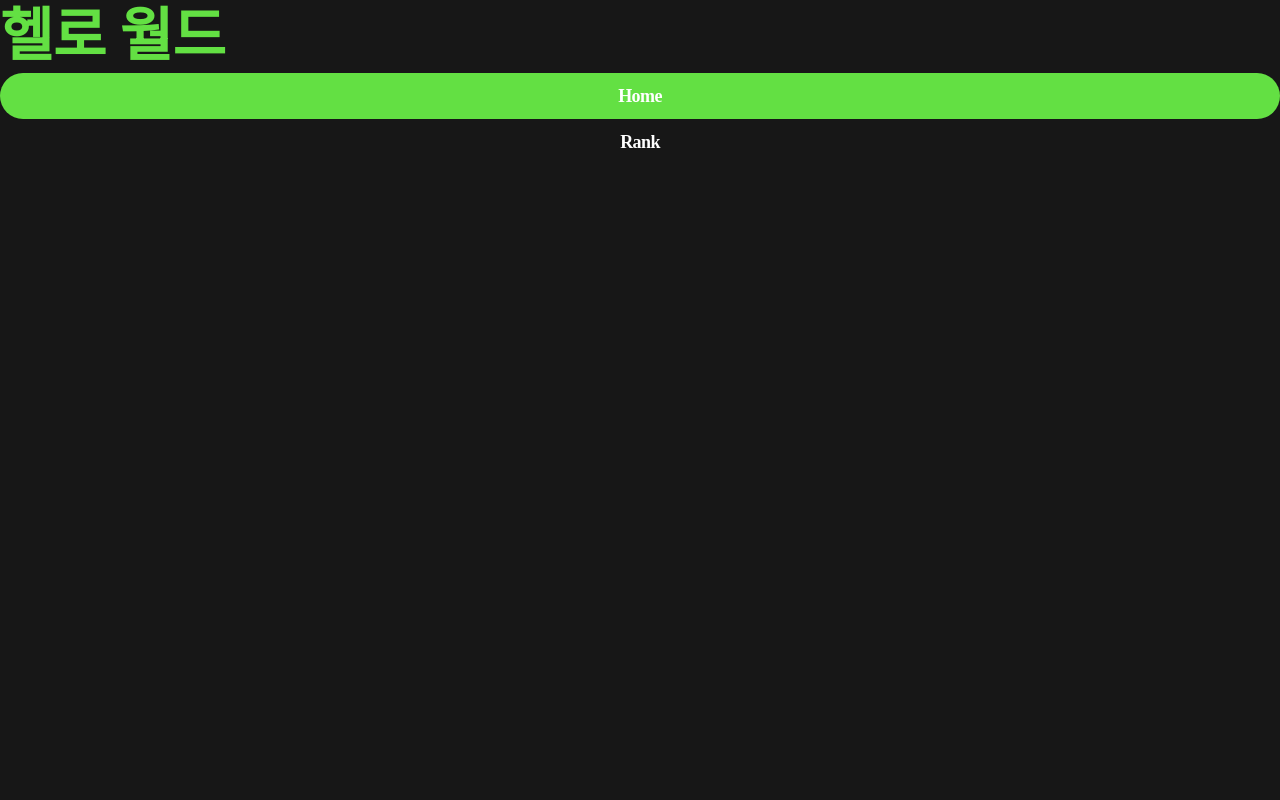
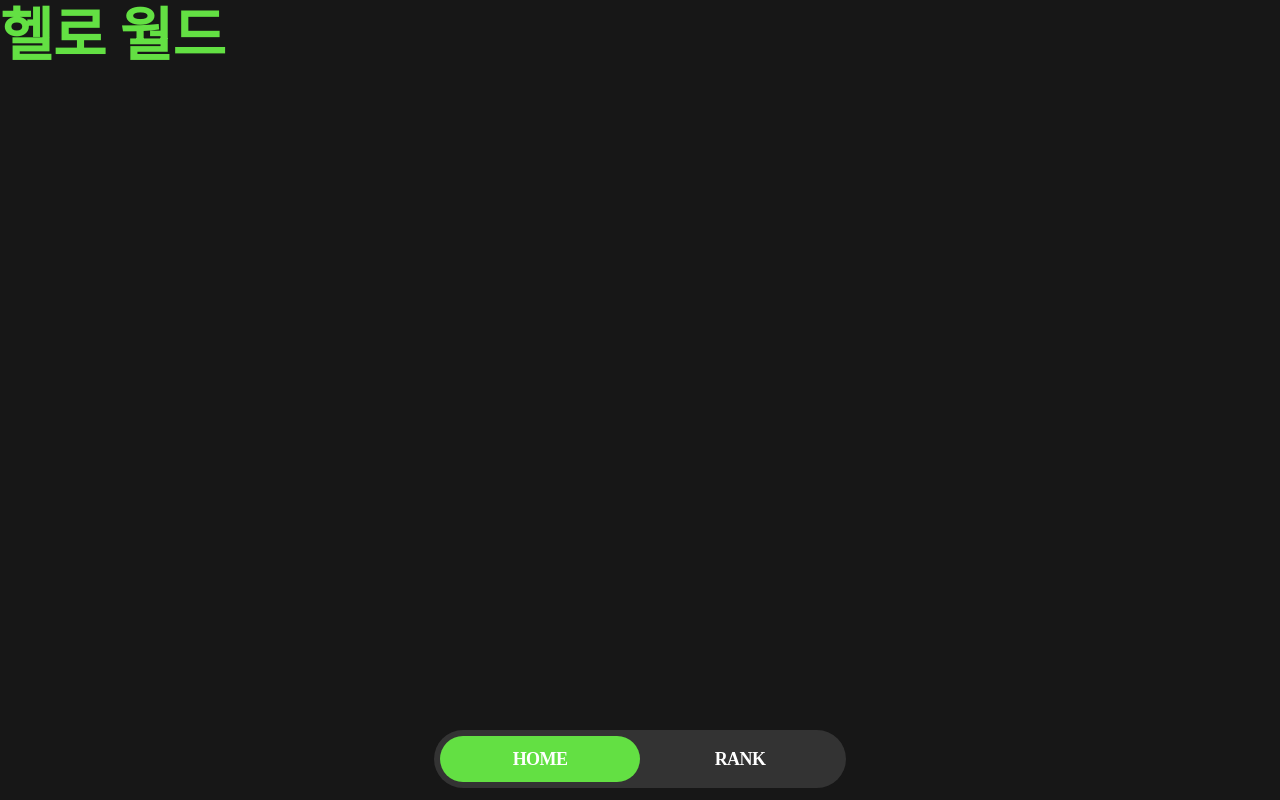
Before and after one commit to threeehouse/trash-can, a Next.js app: page /home in a window 1280 px wide. Built offline with nearby package versions, Linux system fonts and the light colour scheme; a web font is replaced by a local one.

Commit message:
네비게이션 디자인 완료

```diff
--- a/src/components/Navigation/index.tsx
+++ b/src/components/Navigation/index.tsx
@@ -1,10 +1,26 @@
+import styled from '@emotion/styled';
+
+import { theme } from '../../theme';
 import { Button } from '../Button';
 
 export function Navigation() {
   return (
-    <div>
-      <Button type="primary">Home</Button>
-      <Button type="ghost">Rank</Button>
-    </div>
+    <StyledNav>
+      <Button type="primary">HOME</Button>
+      <Button type="ghost">RANK</Button>
+    </StyledNav>
   );
 }
+
+const StyledNav = styled('nav')`
+  background-color: ${theme.colors.gray100};
+  border-radius: 32px;
+  padding: 6px;
+  z-index: 1;
+  position: fixed;
+  bottom: 12px;
+  left: 50%;
+  transform: translateX(-50%);
+  display: flex;
+  width: 400px;
+`;
```
